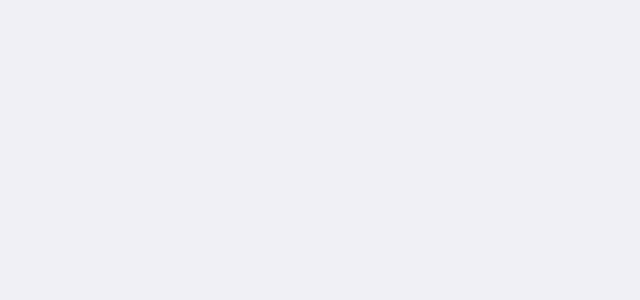
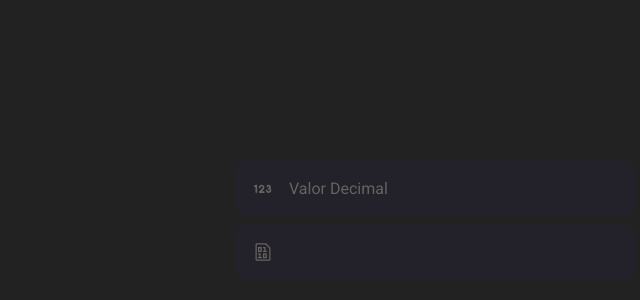
Before and after one commit to rubensdeoliveira/bin-2-dec, a React (Create React App) app: page / in a window 1280 px wide. Shown: the part 180-480 px from the top of the page, without its empty margins (205-845 px from the left). Built offline with nearby package versions, Linux system fonts and the light colour scheme.

Commit message:
styling inputs

```diff
--- a/package.json
+++ b/package.json
@@ -10,8 +10,10 @@
     "@types/node": "^12.0.0",
     "@types/react": "^16.9.0",
     "@types/react-dom": "^16.9.0",
+    "@unform/core": "^2.1.0",
     "react": "^16.13.1",
     "react-dom": "^16.13.1",
+    "react-icons": "^3.10.0",
     "react-scripts": "3.4.1",
     "styled-components": "^5.1.0",
     "typescript": "~3.7.2"
--- /dev/null
+++ b/src/components/Input/index.tsx
@@ -0,0 +1,58 @@
+import React, {
+  InputHTMLAttributes,
+  useEffect,
+  useRef,
+  useState,
+  useCallback,
+} from 'react'
+import { IconBaseProps } from 'react-icons'
+// import { useField } from '@unform/core'
+
+import { Container } from './styles'
+
+interface InputProps extends InputHTMLAttributes<HTMLInputElement> {
+  icon: React.ComponentType<IconBaseProps>
+  hasError: boolean
+}
+
+const Input: React.FC<InputProps> = ({ hasError, icon: Icon, ...rest }) => {
+  const inputRef = useRef<HTMLInputElement>(null)
+
+  const [isFocused, setIsFocused] = useState(false)
+  const [isFilled, setIsFilled] = useState(false)
+
+  // const { fieldName, defaultValue, error, registerField } = useField(name)
+
+  const handleInputFocus = useCallback(() => {
+    setIsFocused(true)
+  }, [])
+
+  const handleInputBlur = useCallback(() => {
+    setIsFocused(false)
+
+    setIsFilled(!!inputRef.current?.value)
+  }, [])
+
+  // useEffect(() => {
+  //  registerField({
+  //    name: fieldName,
+  //    ref: inputRef.current,
+  //    path: 'value',
+  //  })
+  // }, [fieldName, registerField])
+
+  return (
+    <Container isErrored={hasError} isFilled={isFilled} isFocused={isFocused}>
+      {Icon && <Icon size={20} />}
+      <input
+        onFocus={handleInputFocus}
+        onBlur={handleInputBlur}
+        // defaultValue={defaultValue}
+        ref={inputRef}
+        {...rest}
+      />
+    </Container>
+  )
+}
+
+export default Input
--- /dev/null
+++ b/src/components/Input/styles.ts
@@ -0,0 +1,58 @@
+import styled, { css } from 'styled-components'
+
+interface ContainerProps {
+  isFocused: boolean
+  isFilled: boolean
+  isErrored: boolean
+}
+
+export const Container = styled.div<ContainerProps>`
+  background: #232129;
+  border-radius: 10px;
+  padding: 16px;
+  width: 100%;
+
+  border: 2px solid #232129;
+  color: #666360;
+
+  display: flex;
+  align-items: center;
+
+  & + div {
+    margin-top: 8px;
+  }
+
+  ${(props) =>
+    props.isErrored &&
+    css`
+      border-color: #c53030;
+    `}
+
+  ${(props) =>
+    props.isFocused &&
+    css`
+      color: #ff9000;
+      border-color: #ff9000;
+    `}
+
+  ${(props) =>
+    props.isFilled &&
+    css`
+      color: #ff9000;
+    `}
+
+  input {
+    flex: 1;
+    background: transparent;
+    border: 0;
+    color: #f4ede8;
+
+    &::placeholder {
+      color: #666360;
+    }
+  }
+
+  svg {
+    margin-right: 16px;
+  }
+`
--- a/src/pages/Main/index.tsx
+++ b/src/pages/Main/index.tsx
@@ -1,7 +1,32 @@
-import React from 'react'
+import React, { useCallback, useState } from 'react'
+
+import { GoFileBinary } from 'react-icons/go'
+import { TiSortNumerically } from 'react-icons/ti'
 
 import { Container } from './styles'
 
-const Main: React.FC = () => <Container />
+import Input from '../../components/Input'
+
+const Main: React.FC = () => {
+  const [decimal, setDecimal] = useState('')
+  const [hasError, setHasError] = useState(false)
+  const handleDecimalInputChange = useCallback((event) => {
+    setDecimal(event.target.value)
+  }, [])
+
+  return (
+    <Container>
+      <Input
+        onChange={(event) => handleDecimalInputChange(event)}
+        placeholder="Valor Decimal"
+        name="decimal"
+        icon={TiSortNumerically}
+        hasError={hasError}
+        value={decimal}
+      />
+      <Input name="binary" icon={GoFileBinary} hasError={hasError} />
+    </Container>
+  )
+}
 
 export default Main
--- a/src/pages/Main/styles.ts
+++ b/src/pages/Main/styles.ts
@@ -1,3 +1,13 @@
 import styled from 'styled-components'
 
-export const Container = styled.div``
+export const Container = styled.div`
+  height: 100%;
+  width: 100%;
+  max-width: 400px;
+  margin: 0 auto;
+
+  display: flex;
+  align-items: center;
+  justify-content: center;
+  flex-direction: column;
+`
--- a/src/styles/global.ts
+++ b/src/styles/global.ts
@@ -9,7 +9,7 @@ export default createGlobalStyle`
 }
 
 body {
-  background: #F0F0F5;
+  background: #222222;
   -webkit-font-smoothing: antialiased;
 }
 
@@ -18,6 +18,7 @@ body, input, button{
 }
 
 #root{
+  height: 100vh;
   max-width: 960px;
   margin: 0 auto;
   padding: 40px 20px;
```
Also changed, not shown: 1 other file (tests, documents, lock files or other folders).
